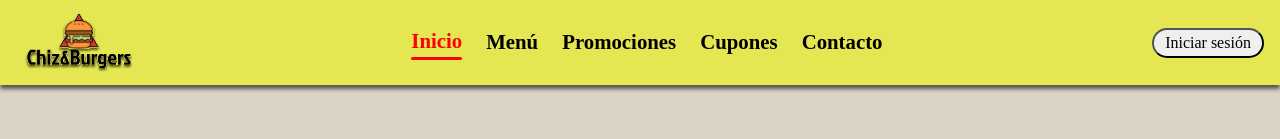
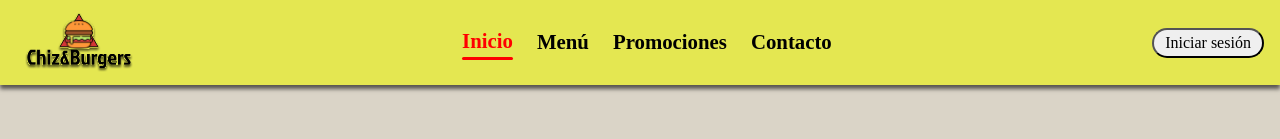
Before and after one commit to Chris24091/Proyecto-Desarrollo-Web_CI-0137, a React (Vite) app in the folder app_front-end/: page /home in a window 1280 px wide. Shown: the top 139 px of the page. Built offline with nearby package versions, Linux system fonts and the light colour scheme; a web font is replaced by a local one.

Commit message:
Se elimina cupones de Navbar

```diff
--- a/app_front-end/src/ui/components/Navbar.jsx
+++ b/app_front-end/src/ui/components/Navbar.jsx
@@ -78,14 +78,6 @@ export const Navbar = (
 
                     <NavLink
                         className={({ isActive }) => `nav-item  mx-1 nav-link  ${isActive ? 'active' : ''}`}
-                        to="/"
-                    >
-                        Cupones
-                        <div className="underline"></div>
-                    </NavLink>
-
-                    <NavLink
-                        className={({ isActive }) => `nav-item  mx-1 nav-link  ${isActive ? 'active' : ''}`}
                         to="/contacto"
                     >
                         Contacto
@@ -116,7 +108,7 @@ export const Navbar = (
                 <button className='d-sm-none' id="menu-button" onClick={showNavBar}>
                     <FaBars />
                 </button>
-                    <div className='small-nav .d-block .d-sm-none' id='small-nav'>
+                    <div className='small-nav d-sm-none' id='small-nav'>
                         <SmallNav />
                     </div>
             </nav>
--- a/app_front-end/src/ui/components/SmallNav.jsx
+++ b/app_front-end/src/ui/components/SmallNav.jsx
@@ -33,14 +33,6 @@ export const SmallNav = () => {
 
                         <NavLink
                             className={({ isActive }) => `nav-item  mx-1 nav-link  ${isActive ? 'active' : ''}`}
-                            to="/"
-                        >
-                            Cupones
-                            <div className="underline"></div>
-                        </NavLink>
-
-                        <NavLink
-                            className={({ isActive }) => `nav-item  mx-1 nav-link  ${isActive ? 'active' : ''}`}
                             to="/contacto"
                         >
                             Contacto
```
